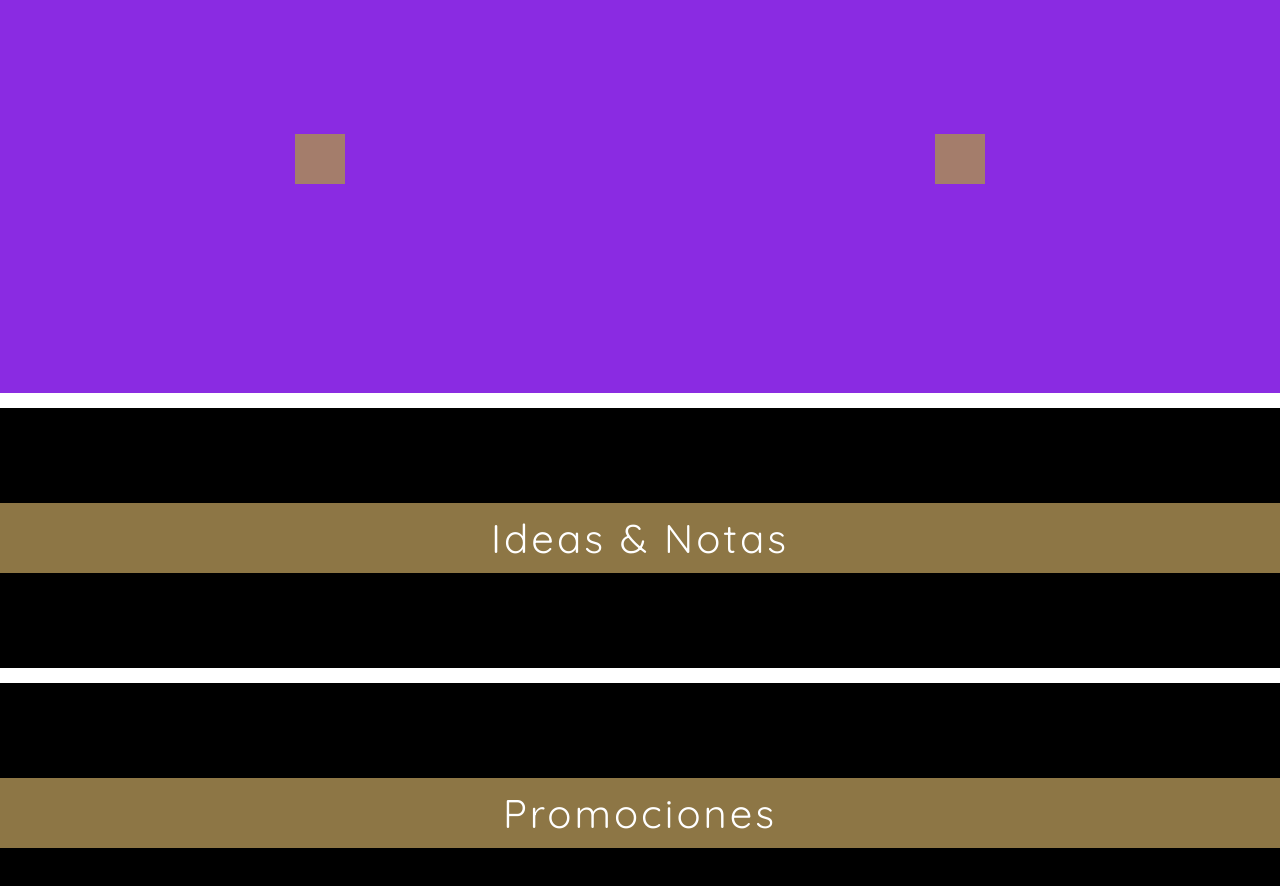
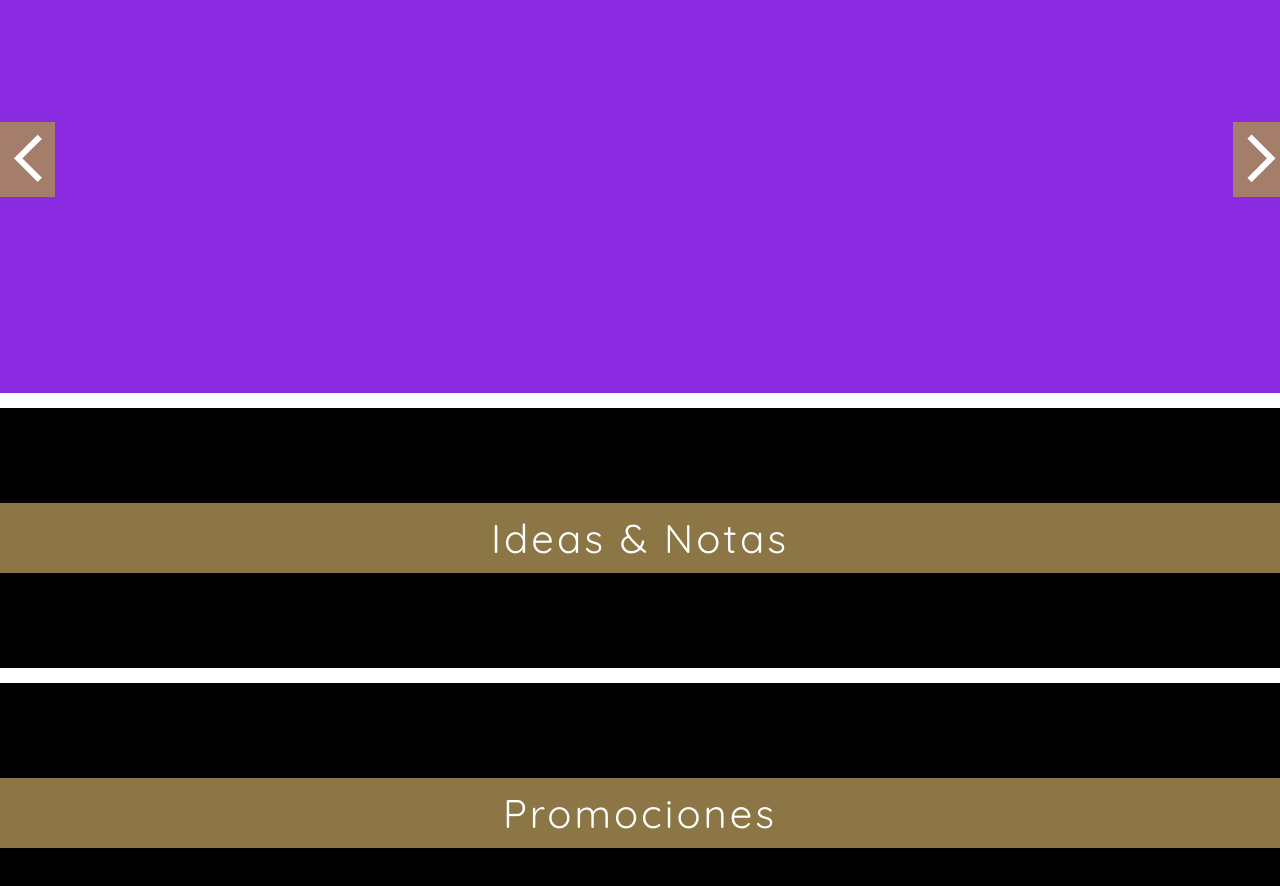
Before and after one commit to Busferis/portaldeEventos, a React (Vite) app: page / in a window 1280 px wide. Shown: the part 800-1686 px from the top of the page. Built offline with nearby package versions, Linux system fonts and the light colour scheme.

Commit message:
Actualizacion

```diff
--- a/src/components/body/Secciones.jsx
+++ b/src/components/body/Secciones.jsx
@@ -6,7 +6,7 @@ const Secciones = () => {
             <div className="seccion">
                 <div className="barra_seccion">Ideas & Notas</div>
             </div>
-            <div className="seccion sec_img2">
+            <div className="seccion">
                 <div className="barra_seccion">Promociones</div>
             </div>
             <div className="seccion">
--- a/src/components/body/Slider.jsx
+++ b/src/components/body/Slider.jsx
@@ -1,10 +1,15 @@
 import React from "react";
+import imagen from '../imgs/images.jpg'
 
 const Slider = () => {
     return(
         <div className="portada2">
-            <div className="cubito"></div>
-            <div className="cubito"></div>
+            <div className="cubito1">
+            <i className='material-icons-outlined'>arrow_back_ios</i>
+            </div>
+            <div className="cubito2">
+            <i className='material-icons-outlined'>arrow_forward_ios</i>
+            </div>
         </div>
     )
 }
--- a/src/components/body/body.css
+++ b/src/components/body/body.css
@@ -73,10 +73,27 @@ select.cars2 {
     margin-bottom: 15px;
 }
 
-.cubito {
-    height: 50px;
-    width: 50px;
+.cubito1 {
+    height: 75px;
+    width: 55px;
     background-color: rgba(170,143,83,0.83);
+    display: flex;
+}
+.cubito1 .material-icons-outlined{
+    color: white;
+    font-size: 43pt;
+}
+
+.cubito2 {
+    height: 75px;
+    width: 55px;
+    background-color: rgba(170,143,83,0.83);
+    margin-left: 92%;
+    display: flex;
+}
+.cubito2 .material-icons-outlined{
+    color: white;
+    font-size: 43pt;
 }
 
 .seccion{
```
